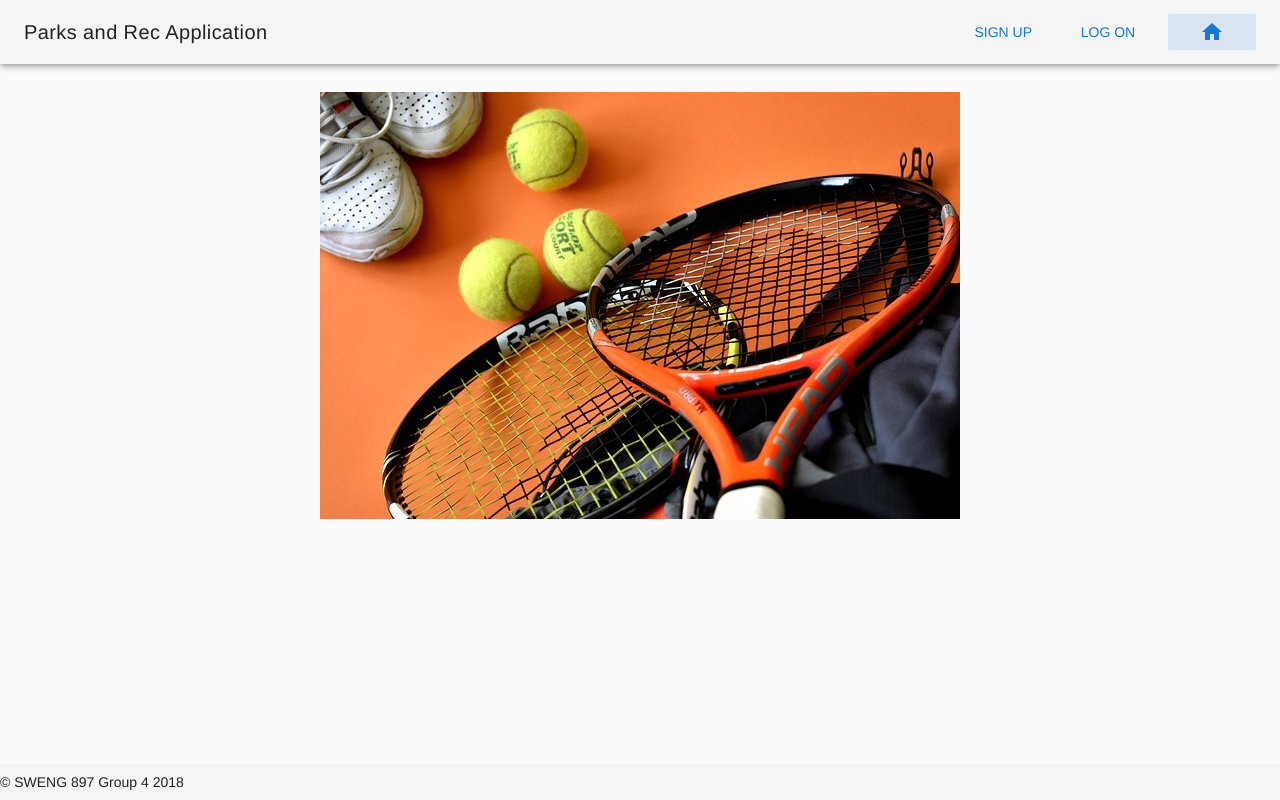
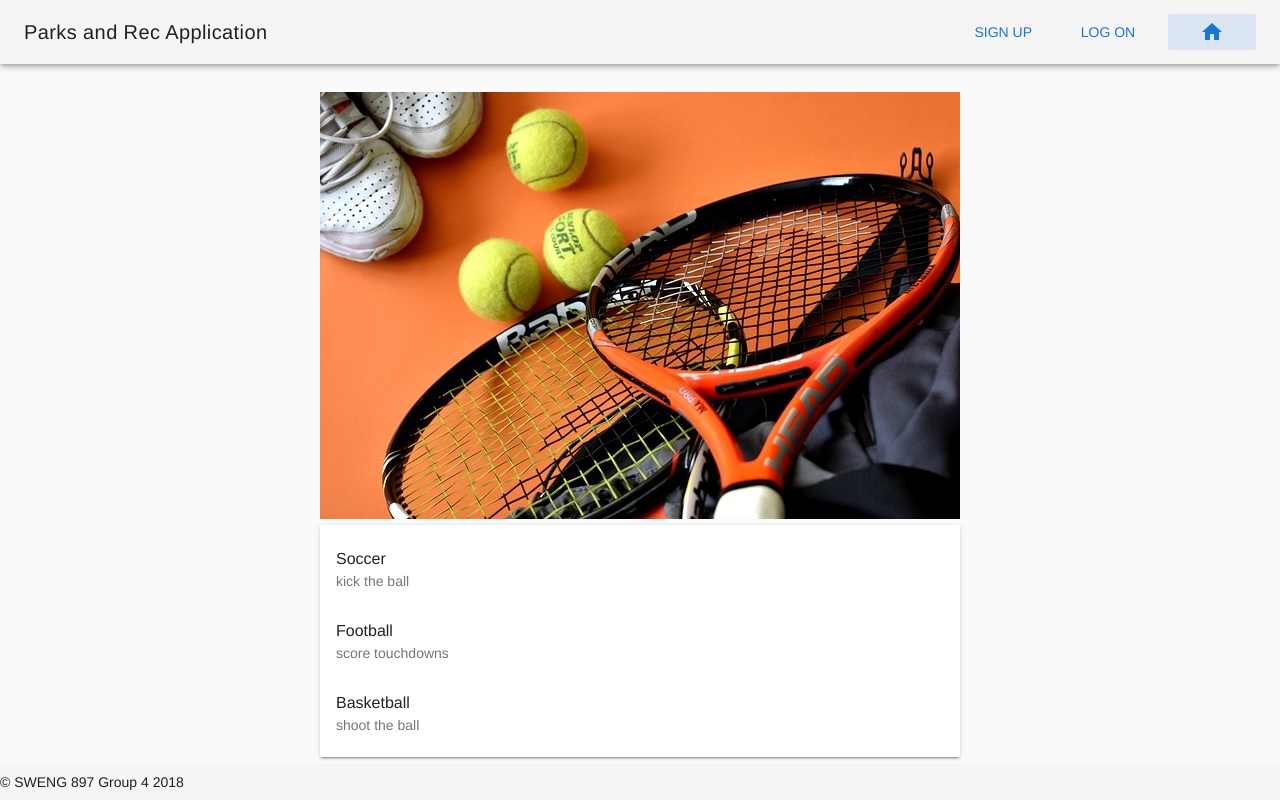
Before and after one commit to oxz3/parks-and-rec-frontend, a Vue app: page / in a window 1280 px wide. Built offline with nearby package versions, Linux system fonts and the light colour scheme.

Commit message:
added vuex state object for sports and a list on Home.vue

```diff
--- a/src/main.js
+++ b/src/main.js
@@ -4,7 +4,7 @@ import Vuetify from 'vuetify'
 import 'vuetify/dist/vuetify.min.css'
 import 'material-design-icons-iconfont/dist/material-design-icons.css'
 import router from './router'
-import store from './store'
+import {store} from './store'
 
 Vue.config.productionTip = false
 
@@ -12,6 +12,6 @@ Vue.use(Vuetify)
 
 new Vue({
     router,
-    store,
+    store: store,
     render: h => h(App)
 }).$mount('#app')
--- a/src/store.js
+++ b/src/store.js
@@ -1,16 +1,17 @@
 import Vue from 'vue'
 import Vuex from 'vuex'
 
-Vue.use(Vuex)
+Vue.use(Vuex);
 
-export default new Vuex.Store({
-  state: {
-
-  },
-  mutations: {
-
-  },
-  actions: {
-
-  }
+export const store = new Vuex.Store({
+    strict: true,
+    state: {
+        sports: [
+            {name: 'Soccer', description: "kick the ball", price: 20},
+            {name: 'Football', description: "score touchdowns", price: 20},
+            {name: 'Basketball', description: 'shoot the ball', price: 30}
+        ]
+    },
+    mutations: {},
+    actions: {}
 })
--- a/src/views/Home.vue
+++ b/src/views/Home.vue
@@ -1,7 +1,23 @@
 <template>
     <div class="home">
         <img alt="Vue logo" src="../assets/logo.jpg">
-    <!--<HelloWorld msg="Welcome to Your Vue.js App"/>-->
+        <v-layout row>
+            <v-flex xs12 sm6 offset-sm3>
+                <v-card>
+                    <v-list two-line>
+                        <template v-for="(sport, index) in sports">
+                            <v-list-tile :key="sport">
+                                <v-list-tile-content>
+                                    <v-list-tile-title v-html="sport.name"></v-list-tile-title>
+                                    <v-list-tile-sub-title v-html="sport.description"></v-list-tile-sub-title>
+                                </v-list-tile-content>
+                            </v-list-tile>
+                        </template>
+                    </v-list>
+
+                </v-card>
+            </v-flex>
+        </v-layout>
     </div>
 </template>
 
@@ -13,12 +29,17 @@ export default {
         name: 'home',
         components: {
             HelloWorld
+        },
+        computed: {
+            sports() {
+                return this.$store.state.sports;
+            }
         }
     }
 </script>
 
 <style>
-  img{
+    img {
         padding-top: 2rem;
     }
 </style>
```
Lines whose indentation alone changed are shown as unchanged.
